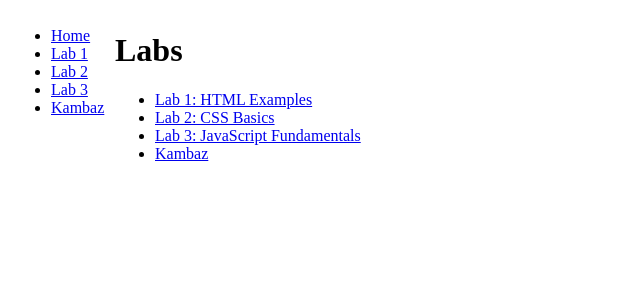
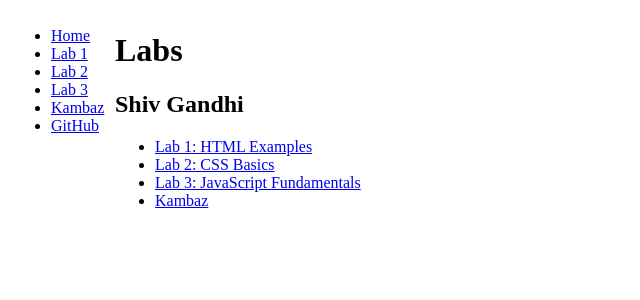
Before and after one commit to shivgandhi05/kambaz-next-js, a Next.js app: page /Labs in a window 1280 px wide. Shown: the top 300 px of the page, without its empty margins (0-640 px from the left). Built offline with nearby package versions, Linux system fonts and the light colour scheme.

Commit message:
added name to labs/page.tsx and github link to toc

```diff
--- a/src/app/Labs/TOC.tsx
+++ b/src/app/Labs/TOC.tsx
@@ -22,6 +22,10 @@ export default function TOC() {
                 <Link href="/" id="wd-kambaz">
                     Kambaz</Link>
             </li>
+            <li>
+                <Link href="https://github.com/shivgandhi05/kambaz-next-js" id="wd=github">
+                    GitHub</Link>
+            </li>
         </ul>
     )
 }
--- a/src/app/Labs/page.tsx
+++ b/src/app/Labs/page.tsx
@@ -3,6 +3,7 @@ export default function Labs() {
   return (
     <div id="wd-labs">
       <h1>Labs</h1>
+      <h2>Shiv Gandhi</h2>
       <ul>
         <li>
           <Link href="/Labs/Lab1" id="wd-lab1-link">
@@ -17,8 +18,8 @@ export default function Labs() {
             Lab 3: JavaScript Fundamentals</Link>
         </li>
         <li>
-                <Link href="/" id="wd-kambaz">
-                    Kambaz</Link>
+          <Link href="/" id="wd-kambaz">
+            Kambaz</Link>
         </li>
       </ul>
     </div>
```
